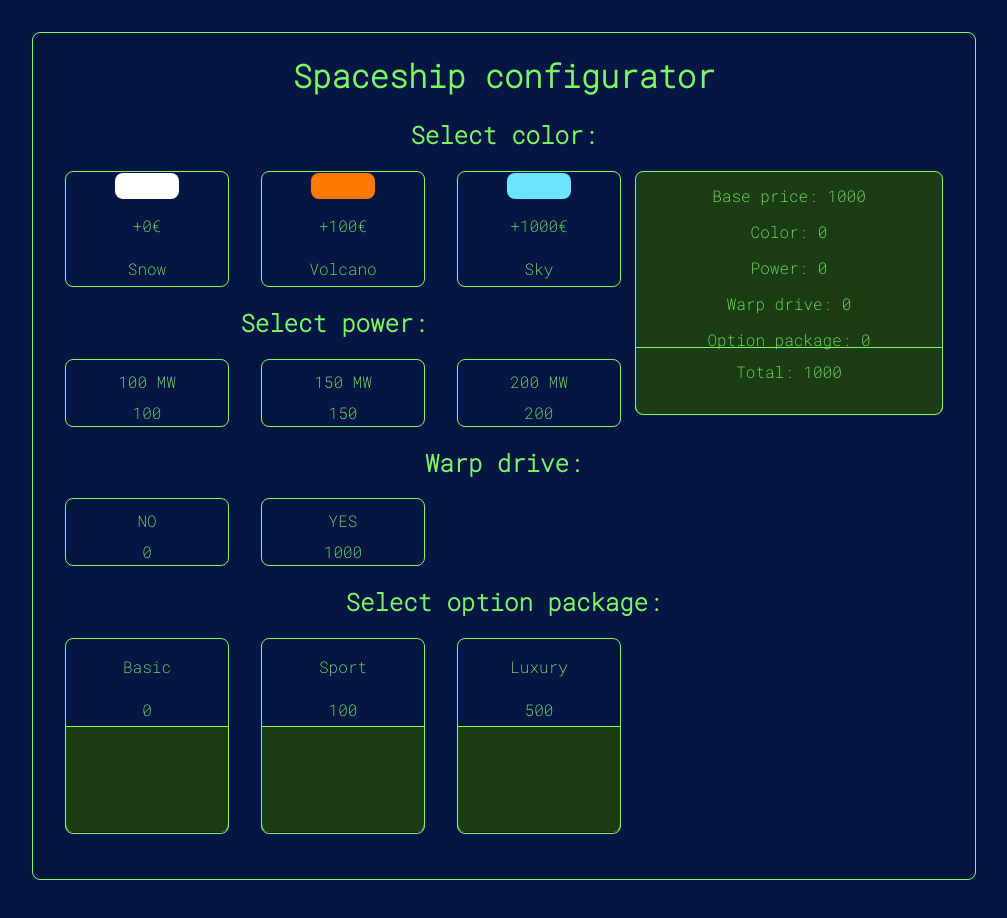
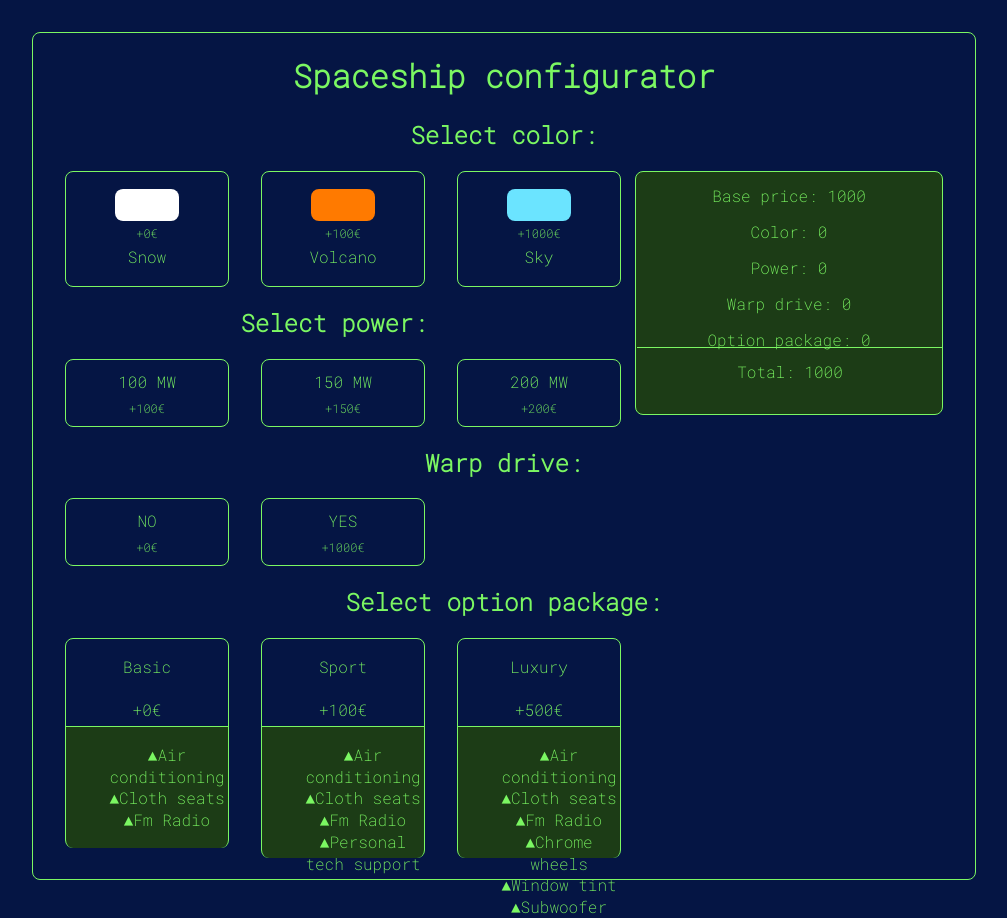
Before and after one commit to Tyks23/Spaceship-configurator, a React (Create React App) app: page / in a window 1280 px wide. Shown: the whole page, without its empty margins (136-1143 px from the left). Before the commit the page ends 880 px from the top, so only its background shows below. Built offline with nearby package versions, Linux system fonts and the light colour scheme; a web font is replaced by a local one.

Commit message:
add array props

```diff
--- a/src/App.tsx
+++ b/src/App.tsx
@@ -46,9 +46,9 @@ function App() {
         </div>
         <h2> Select option package: </h2>
         <div className='selection'>
-          <OptionDetail name="Basic" price={0} target="pricePackage" update={update}/>
-          <OptionDetail name="Sport" price={100} target="pricePackage" update={update}/>
-          <OptionDetail name="Luxury" price={500} target="pricePackage" update={update}/>
+          <OptionDetail name="Basic" price={0} target="pricePackage" update={update} features={["Air conditioning", "Cloth seats", "Fm Radio"]}/>
+          <OptionDetail name="Sport" price={100} target="pricePackage" update={update} features={["Air conditioning", "Cloth seats", "Fm Radio", "Personal tech support"]}/>
+          <OptionDetail name="Luxury" price={500} target="pricePackage" update={update} features={["Air conditioning", "Cloth seats", "Fm Radio", "Chrome wheels", "Window tint", "Subwoofer"]}/>
         </div>
       </div>
     </div>
--- a/src/Global.scss
+++ b/src/Global.scss
@@ -4,3 +4,7 @@ $color-background-main: #051544;
 $color-green-light: #7bf762;
 $color-green-dark: #5a8f4f;
 $color-green-background: #1c3c16;
+
+.p-price {
+    font-size: 12px;
+}
--- a/src/components/OptionColor.scss
+++ b/src/components/OptionColor.scss
@@ -1,6 +1,7 @@
 @import "../Global";
 
 .container-color {
+  line-height: 1px;
   margin-left: 32px;
   display: flex;
   width: 160px;
@@ -10,9 +11,11 @@
   align-items: center;
   flex-direction: column;
   padding: 1px 1px 1px 1px;
+
 }
 
 .color-sample {
+  margin-top: 16px;
   width: 64px;
   height: 32px;
   border-radius: 8px;
@@ -21,3 +24,7 @@
 p {
   margin-block-end: 6px;
 }
+
+.container-color:hover {
+  box-shadow: 0px 0px 10px 0px #7BF762;
+}
--- a/src/components/OptionColor.tsx
+++ b/src/components/OptionColor.tsx
@@ -12,7 +12,7 @@ function OptionColor({ color, name, price, update, target}: {
   return (
     <div className="container-color" onClick={() => update(target, price)}>
       <div className="color-sample" style={{ backgroundColor: color }} />
-      <p>+{price}€</p>
+      <p className="p-price">+{price}€</p>
       <p>{name}</p>
     </div>
   );
--- a/src/components/OptionDetail.scss
+++ b/src/components/OptionDetail.scss
@@ -23,3 +23,9 @@
   padding: 1px 1px 1px 1px;
   background-color: $color-green-background;
 }
+.container-detail:hover {
+  box-shadow: 0px 0px 10px 0px #7BF762;
+}
+ul{
+  list-style-type: none;
+}
--- a/src/components/OptionDetail.tsx
+++ b/src/components/OptionDetail.tsx
@@ -1,18 +1,21 @@
 import React from 'react';
 import './OptionDetail.scss'
 
-function OptionDetail({ name, price, target, update }:{
+function OptionDetail({ name, price, target, update, features }:{
   name: string,
   price: number,
   update: Function,
-  target: string
+  target: string,
+  features: string[]
 }) {
+  const featureList = features.map((feature) =>
+    <li>▲{feature}</li>);
   return (
     <div className="container-detail" onClick={() => update(target, price)}>
       <p>{name}</p>
-      <p>{price}</p>
+      <p>+{price}€</p>
       <div className="container-detail-sub">
-
+        <ul>{featureList}</ul>
       </div>
     </div>
   );
--- a/src/components/OptionSimple.scss
+++ b/src/components/OptionSimple.scss
@@ -12,3 +12,6 @@
   flex-direction: column;
   padding: 1px 1px 1px 1px;
 }
+.container-simple:focus {
+  box-shadow: 0px 0px 10px 0px #7BF762;
+}
--- a/src/components/OptionSimple.tsx
+++ b/src/components/OptionSimple.tsx
@@ -10,7 +10,7 @@ function OptionSimple({name, price, update, target}: {
   return (
     <div className="container-simple" onClick={() => update(target, price)}>
       <p>{name}</p>
-      <p>{price}</p>
+      <p className="p-price">+{price}€</p>
     </div>
   );
 }
--- a/src/components/PriceWindow.scss
+++ b/src/components/PriceWindow.scss
@@ -9,7 +9,6 @@
   height: 240px;
   border: 1px solid $color-green-light;
   border-radius: 8px;
-  align-items: center;
   flex-direction: column;
   padding: 1px 1px 1px 1px;
   background-color: $color-green-background;
@@ -20,7 +19,7 @@
   display: flex;
   width: 304px;
   height: 64px;
-  border: 1px solid $color-green-light;
+  border-top: 1px solid $color-green-light;
   border-bottom: none;
   border-radius: 0px 0px 8px 8px;
   align-items: center;
@@ -29,3 +28,7 @@
   position: absolute;
   bottom: 0;
 }
+
+.p-left{
+
+}
--- a/src/components/PriceWindow.tsx
+++ b/src/components/PriceWindow.tsx
@@ -14,7 +14,7 @@ function PriceWindow({costs}: {
 
   return (
     <div className='container-price'>
-      <p>Base price: {1000}</p>
+      <p className="p-left">Base price: <a className="a-right">{1000}</a></p>
       <p>Color: {costs.priceColor}</p>
       <p>Power: {costs.pricePower}</p>
       <p>Warp drive: {costs.priceWarp}</p>
```
Also changed, not shown: src/App.scss (line endings or trailing spaces), 1 other file (tests, documents, lock files or other folders).
